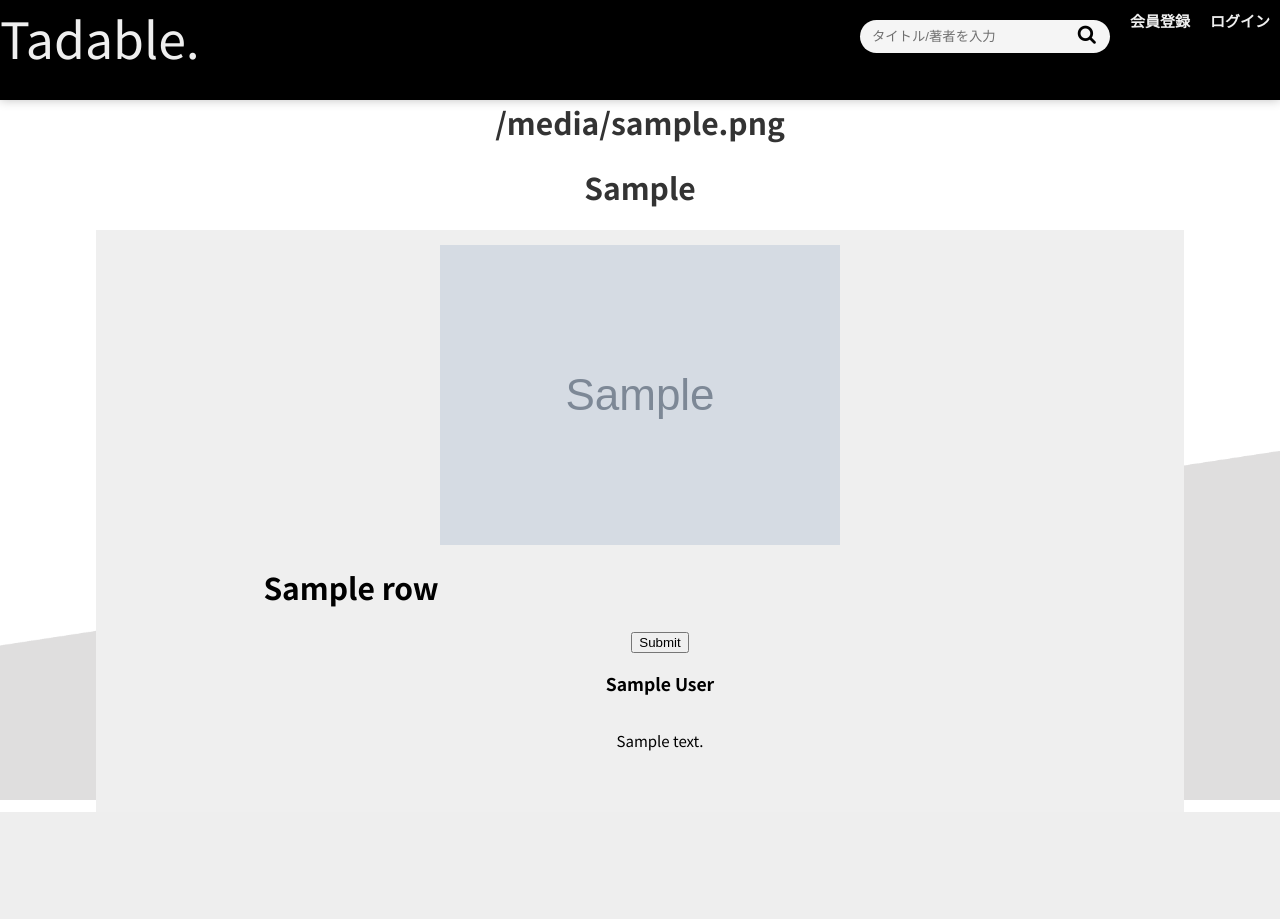
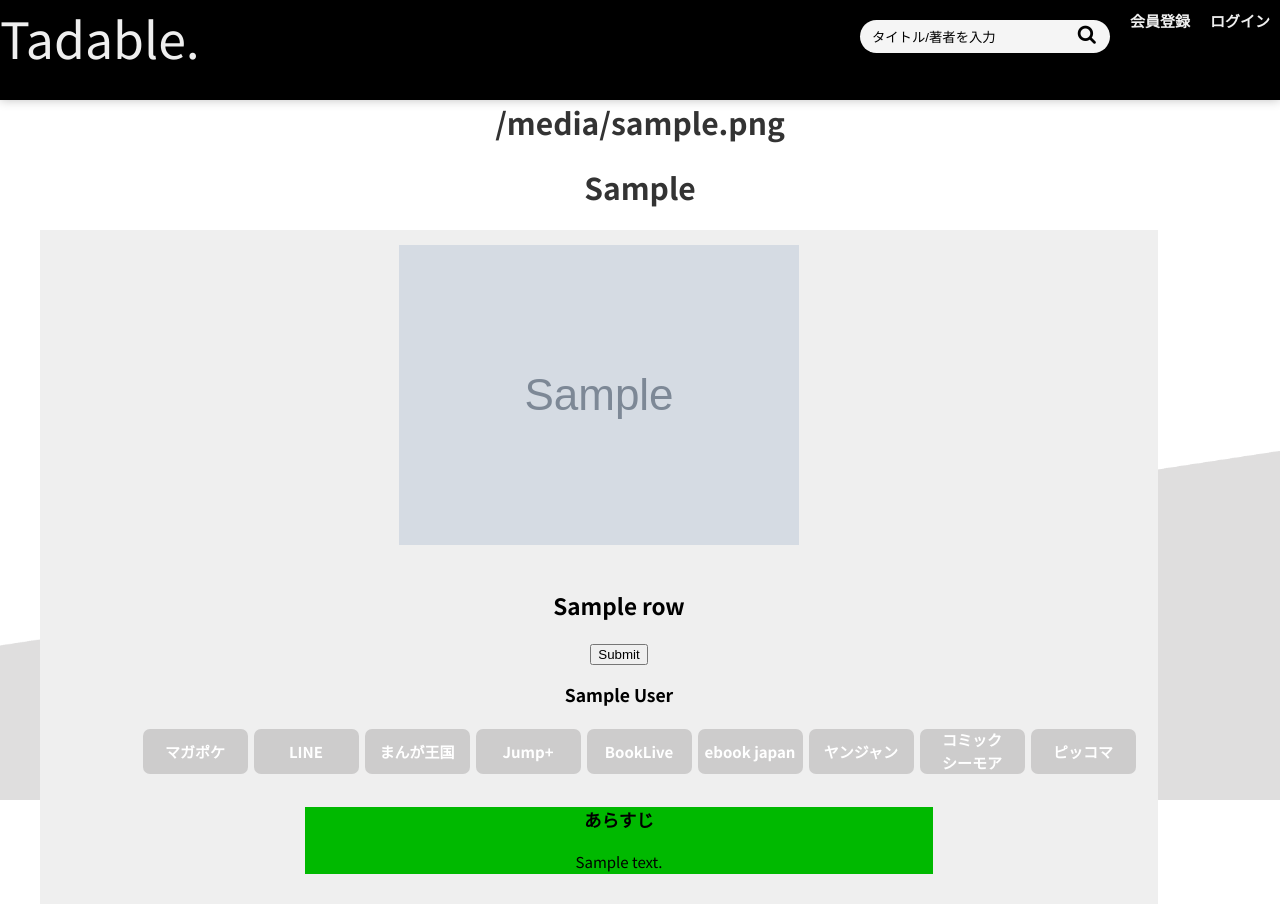
Before and after one commit to ReiSasajima/white-tshirt, a Flask app: template templates/detail.html in a window 1280 px wide. Before the commit the page ends 812 px from the top, so only its background shows below. Run offline with Flask 2, Linux system fonts and the light colour scheme; the template is opened without the code that fills it: most values are stand-ins (such as "Sample title", 1, 10 or a date in 2020); grey boxes marked "Sample" are stand-in pictures; some libraries are stand-ins or nearby versions.

Commit message:
fix design of detail

```diff
--- a/static/css/detail.css
+++ b/static/css/detail.css
@@ -1,5 +1,3 @@
-@charset "UTF-8";
-
 /*
 Base style
 */
@@ -16,25 +14,26 @@ body{
 }
 
 html { scroll-behavior: smooth;}
-
+/* ヘッダー固定用の空白 */
 .margin{
-    width: 100%;
-    height: 80px;
+  width: 100%;
+  height: 80px;
 }
 
 /* 検索結果の見出し */
 .poster{
   text-align: center;
 }
+/* タイトル */
+h1{
+  text-align: center;
+}
 /* 詳細のメイン */
 .about{
   /* display: flex; */
   background-color: #efefef;
-  /* margin-bottom: 5em;
-  margin-left: 160px; */
   width: 85%;
   color: black;
-  margin: auto;
   text-align: center;
   padding: 1em;
 }
@@ -49,27 +48,18 @@ html { scroll-behavior: smooth;}
   padding-left: 40px;
   padding-top: 20px;
 }
-.about-title{
-  margin: 0 0 20px;
-  width:400px;
-  text-align: center;
-}
 /* 作者 */
 .about-author{
   text-align: center;
 }
 /* あらすじ */
-.about-description{
-  text-align: center;
-  display: inline-block;
-  width: 85%;
+.description-content{
+  width: 60%;
+  background-color: #00B900;
+  margin-left: auto;
+  margin-right: auto;
 }
-/* チェックボックス */
-.checkbox{
-  display: flex;
-  flex-direction: column;
-  margin-left: 40px;
-}
+
 .mylist{
   margin-left: -45px;
   margin-top: 50px;
@@ -133,3 +123,7 @@ li{
 .icon-piccoma{
   background-color: #F9C107;
 }
+.icon-invalid{
+  background-color: #cdcccc;
+  color: white;
+}
--- a/templates/detail.html
+++ b/templates/detail.html
@@ -4,7 +4,7 @@
     詳細ページ
 {% endblock %}
 {% block css %}
-<link rel="stylesheet" href="../static/css/sanitize.css">
+<!-- <link rel="stylesheet" href="../static/css/sanitize.css"> -->
 <link rel="stylesheet" href="../static/css/detail.css">
 <!-- <link rel="stylesheet" href="../static/css/register.css"> -->
 <script src="../static/detail.js"></script>
@@ -29,46 +29,69 @@
     </div>
     <!-- ページのメイン -->
     <figcaption class="about-caption">
+        <!-- タイトル -->
         <h1 class="about-title">{{ row["title"] }}</h1>
+        <!-- 追加ボタン -->
         <form action="/add_favorite">
             <input type="text" value="{{ row["title"] }}" style="display: none;">
             <input type="submit" class="submit" src="">
         </form>
         <!-- 作者 -->
         <h3 class="about-author">{{ row["author"] }}</h3>
-        <!-- あらすじ -->
-        <p class="about-description">{{ row["summary"] }}</p>
         <!-- サービス一覧 -->
         <div class="service">
             <ul>
                 {% if available_services[5] == 1 %}
                     <a href="#"><li class="icon icon-magapoke">マガポケ</li></a>
+                {% else %}
+                    <li class="icon icon-invalid">マガポケ</li>
                 {% endif %}
                 {% if available_services[4] == 1 %}
                     <a href="#"><li class="icon icon-line">LINE</li></a>
+                {% else %}
+                    <li class="icon icon-invalid">LINE</li>
                 {% endif %}
                 {% if available_services[6] == 1 %}
                     <a href="#"><li class="icon icon-oukoku">まんが王国</li></a>
+                {% else %}
+                    <li class="icon icon-invalid">まんが王国</li>
                 {% endif %}
                 {% if available_services[3] == 1 %}
                     <a href="#"><li class="icon icon-jumpplus">Jump+</li></a>
+                {% else %}
+                    <li class="icon icon-invalid">Jump+</li>
                 {% endif %}
                 {% if available_services[0] == 1 %}
                     <a href="#"><li class="icon icon-booklive">BookLive</li></a>
+                {% else %}
+                    <li class="icon icon-invalid">BookLive</li>
                 {% endif %}
                 {% if available_services[2] == 1 %}
                     <a href="#"><li class="icon icon-ebookjapan">ebook japan</li></a>
+                {% else %}
+                    <li class="icon icon-invalid">ebook japan</li>
                 {% endif %}
                 {% if available_services[8] == 1 %}
                     <a href="#"><li class="icon icon-ynjn">ヤンジャン</li></a>
+                {% else %}
+                    <li class="icon icon-invalid">ヤンジャン</li>
                 {% endif %}
                 {% if available_services[1] == 1 %}
                     <a href="#"><li class="icon icon-cmoa">コミック<br>シーモア</li></a>
+                {% else %}
+                    <li class="icon icon-invalid">コミック<br>シーモア</li>
                 {% endif %}
                 {% if available_services[7] == 1 %}
                     <a href="#"><li class="icon icon-piccoma">ピッコマ</li></a>
+                {% else %}
+                    <li class="icon icon-invalid">ピッコマ</li>
                 {% endif %}
             </ul>
+        </div>
+        <!-- あらすじ -->
+        <div class="description-content">
+            <h3 class="description-title">あらすじ</h3>
+            <p class="description-text">{{ row["summary"] }}</p>
         </div>
     </figcaption>
 </figure>
```
Also changed, not shown: static/css/style_mypage.css (+4 -4 lines).
